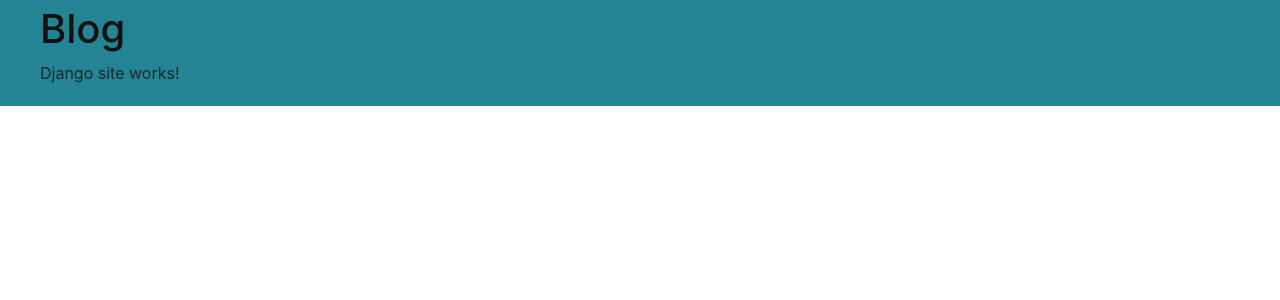
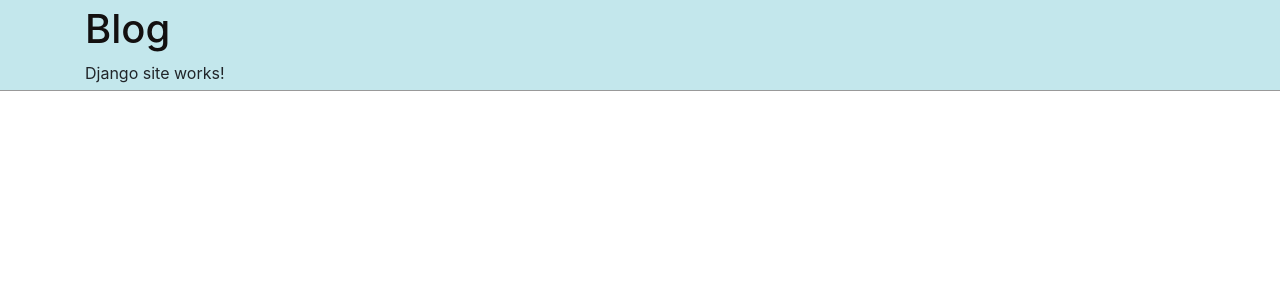
Before and after one commit to oObelix/djangoSimple, a Django app: page / in a window 1280 px wide. Shown: the top 300 px of the page. Run offline with Django 3.2, Linux system fonts and the light colour scheme; data that the repository does not hold is empty; some libraries are stand-ins or nearby versions.

Commit message:
style and layout fix

```diff
--- a/blog/static/css/main.css
+++ b/blog/static/css/main.css
@@ -1,12 +1,21 @@
 .page-header {
-    background-color: #228494;
+    background-color: #c3e7ec;
     margin: 0 0 10px 0;
     padding: 5px 40px;
+    border-bottom: 1px solid #999;
 }
 
 h1 a, h1 a:hover {
     color: #131010;
     text-decoration: none;
+}
+
+h2 {
+    margin: 15px 5px;
+}
+
+p {
+    margin: 0;
 }
 
 .post-form textarea, .post-form input {
@@ -21,7 +30,7 @@ h1 a, h1 a:hover {
 }
 
 .post {
-    margin-bottom: 70px;
+    margin: 20px 0 70px;
 }
 
 .date {
--- a/blog/templates/blog/base.html
+++ b/blog/templates/blog/base.html
@@ -3,15 +3,25 @@
 <head>
     <title>Django blog title</title>
     <meta charset="utf-8">
-    <meta name="viewport" content="width=device-width, initial-scale=1, shrink-to-fit=no">
-    <link rel="stylesheet" href="https://stackpath.bootstrapcdn.com/bootstrap/4.3.1/css/bootstrap.min.css" integrity="sha384-ggOyR0iXCbMQv3Xipma34MD+dH/1fQ784/j6cY/iJTQUOhcWr7x9JvoRxT2MZw1T" crossorigin="anonymous">
+    <meta name="viewport"
+          content="width=device-width, initial-scale=1, shrink-to-fit=no">
+    <link rel="stylesheet"
+          href="https://stackpath.bootstrapcdn.com/bootstrap/4.3.1/css/bootstrap.min.css"
+          integrity="sha384-ggOyR0iXCbMQv3Xipma34MD+dH/1fQ784/j6cY/iJTQUOhcWr7x9JvoRxT2MZw1T"
+          crossorigin="anonymous">
     <link rel="stylesheet" href="{% static 'css/main.css' %}">
 </head>
 <body>
 
 <div class="page-header">
-    <h1><a href="/">Blog</a></h1>
-    <p>Django site works!</p>
+    <div class="content container">
+        <div class="row">
+            <div class="col-md-8">
+                <h1><a href="/">Blog</a></h1>
+                <p>Django site works!</p>
+            </div>
+        </div>
+    </div>
 </div>
 
 <div class="content container">
--- a/blog/templates/blog/post_list.html
+++ b/blog/templates/blog/post_list.html
@@ -7,7 +7,7 @@
                 <p>published: {{ post.published_date }}</p>
             </div>
             <h2><a href="{% url "post_detail" pk=post.pk %}">{{ post.title }}</a></h2>
-            <p>{{ post.text|linebreaksbr }}</p>
+            <p>{{ post.text|linebreaksbr|striptags|truncatewords:30 }}</p>
         </div>
     {% endfor %}
 {% endblock %}
```
